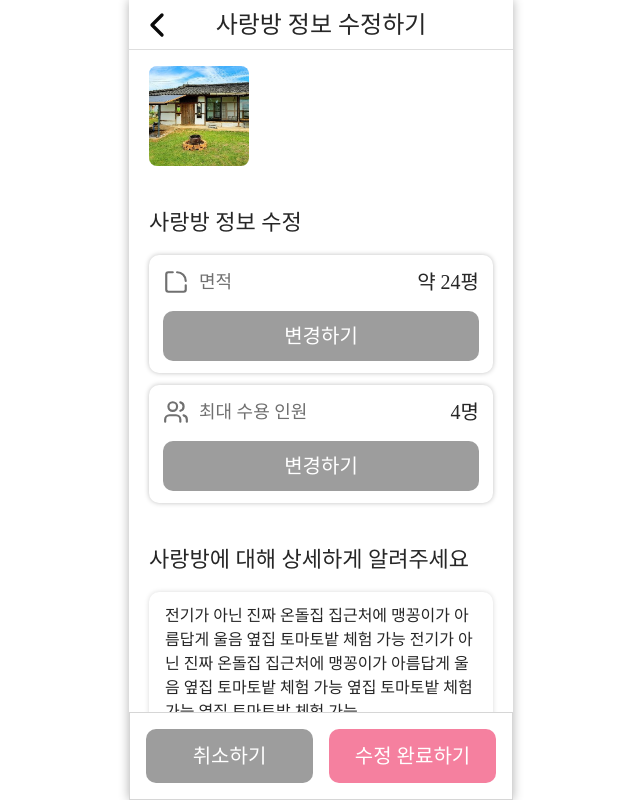
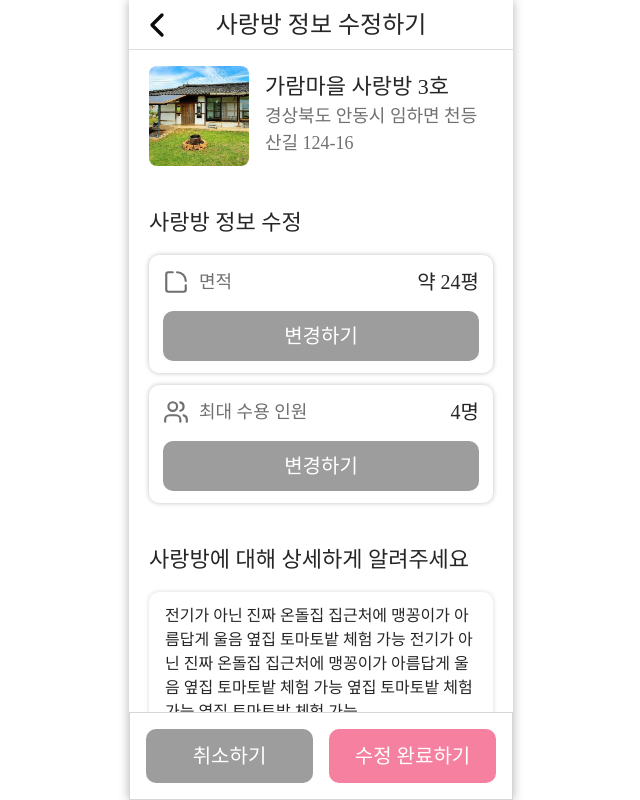
Before and after one commit to hanaro7team1/frontend, a Next.js app: page /admin/stays/1 in a window 1280 px wide. Shown: the whole page, without its empty margins (319-959 px from the left). Built offline with nearby package versions, Linux system fonts and the light colour scheme; a web font is replaced by a local one.

Commit message:
Chore: DTO 필드명 변경으로 인한 수정

```diff
--- a/src/app/admin/stays/[id]/page.tsx
+++ b/src/app/admin/stays/[id]/page.tsx
@@ -17,7 +17,10 @@ export default async function AdminStayEditPage({ params }: Props) {
       <Header title='사랑방 정보 수정하기' />
 
       <main className='flex flex-col gap-10 px-5'>
-        <StayInfoCard data={{ stayPicURL, stayId, stayName, stayAddress }} isAdmin />
+        <StayInfoCard
+          data={{ stayPicURL, stayId, title: stayName, address: stayAddress }}
+          isAdmin
+        />
         <EditStay data={{ area, capacity, description }} />
       </main>
     </div>
--- a/src/app/reservations/[id]/page.tsx
+++ b/src/app/reservations/[id]/page.tsx
@@ -33,7 +33,7 @@ export default async function ReservationDetailPage({ params }: Props) {
       <Header title='예약 자세히 보기' />
 
       <main className='flex flex-col gap-9 px-5'>
-        <StayInfoCard data={{ stayPicURL, stayId, stayName, stayAddress }} />
+        <StayInfoCard data={{ stayPicURL, stayId, title: stayName, address: stayAddress }} />
         <GuestInfoCard data={{ guestName, schedule, peopleCount, doWork, guestTel }} />
         <HostInfoCard data={{ hostName, hostTel }} />
         <CancelBtn id={id} />
--- a/src/components/domain/admin/edit/EditStay.tsx
+++ b/src/components/domain/admin/edit/EditStay.tsx
@@ -51,7 +51,7 @@ export default function EditStay({ data }: Props) {
       <FixedBottomButton
         leftBtnText='취소하기'
         onClickLeftBtn={() => alert('취소')}
-        rightBtnText={'수정 완료하기'}
+        rightBtnText='수정 완료하기'
         onClickRightBtn={() => alert('수정완료')}
         isPink
       />
```
